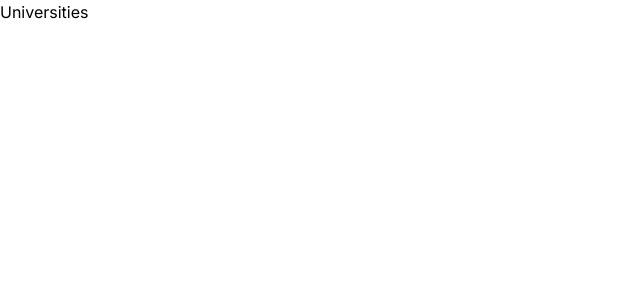
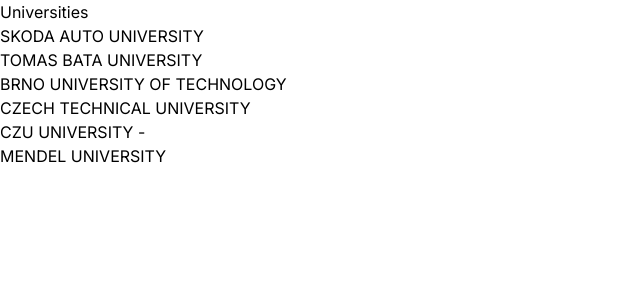
Before and after one commit to 4N1Z/anim-univ, a Next.js app: page / in a window 1280 px wide. Shown: the top 300 px of the page, without its empty margins (0-640 px from the left). Built offline with nearby package versions, Linux system fonts and the light colour scheme.

Commit message:
syle : Cards added

```diff
--- /dev/null
+++ b/app/components/Cards.tsx
@@ -0,0 +1,27 @@
+import React from "react";
+
+interface UnivCards {
+    key:number
+    title : string,
+    desc : string,
+    courses : string,
+    fee : string,
+    image : string,
+    color : string,
+}
+
+const Cards:React.FC<UnivCards> = ({
+    title,desc,courses,fee,image,color
+})=>{
+    return (
+
+        <div>
+            <p>{title}</p>
+        </div>
+
+    )
+
+}
+
+
+export default Cards
--- a/app/page.tsx
+++ b/app/page.tsx
@@ -1,10 +1,16 @@
+import { univ } from "./utils/export";
+import Cards from "./components/Cards";
 
 export default function Home() {
   return (
-
     <div>
       <h1>Universities</h1>
+
+      <div>
+        {univ.map((univs, index) => {
+          return <Cards key={index} {...univs} />;
+        })}
+      </div>
     </div>
-
-  )
+  );
 }
--- a/app/utils/export.ts
+++ b/app/utils/export.ts
@@ -1,4 +1,4 @@
-export const univ = [
+const univ = [
     {
         title : "SKODA AUTO UNIVERSITY",
         desc : "Skoda Auto University is a specialized higher education institution located in Mladá   Boleslav, Czech Republic. Established in 2000, it is closely affiliated with Skoda Auto, one of the leading automobile manufacturers in Europe.",
@@ -60,3 +60,6 @@
 
     },
 ]
+
+
+export {univ}
```
